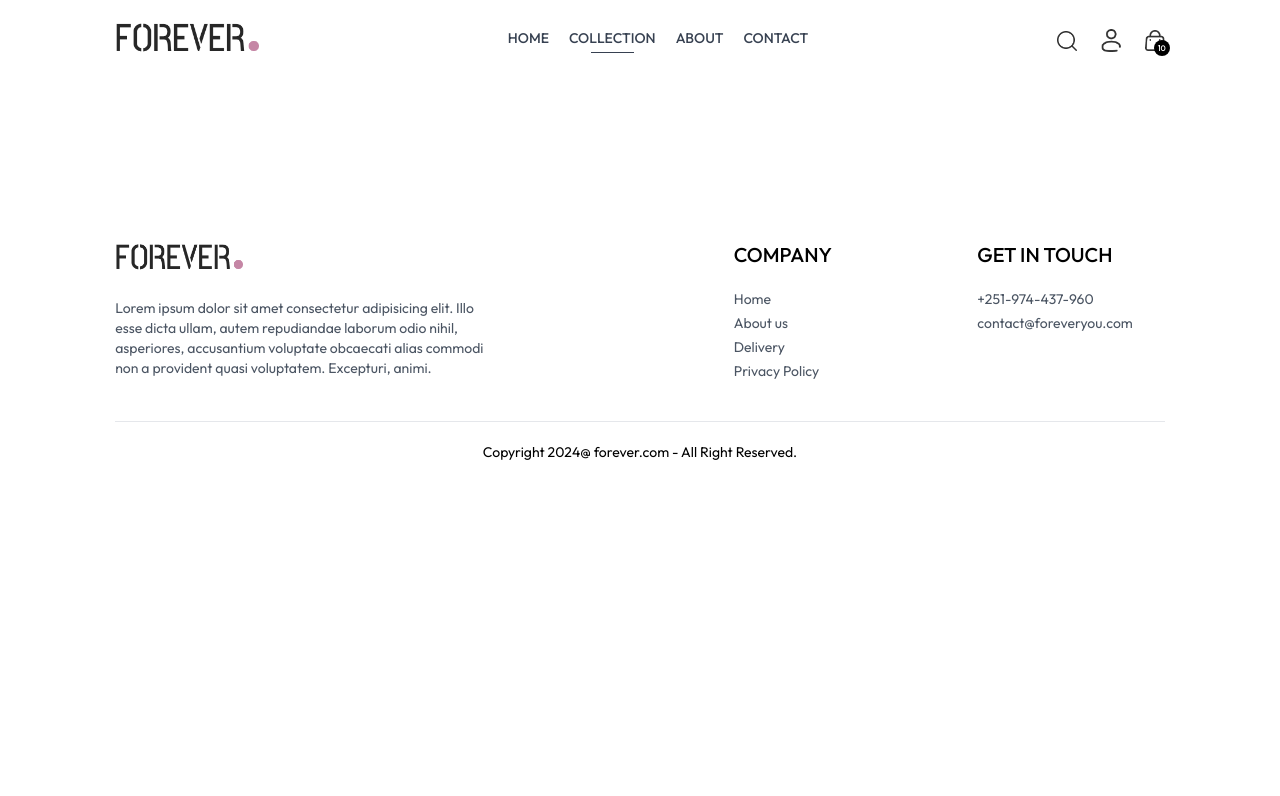
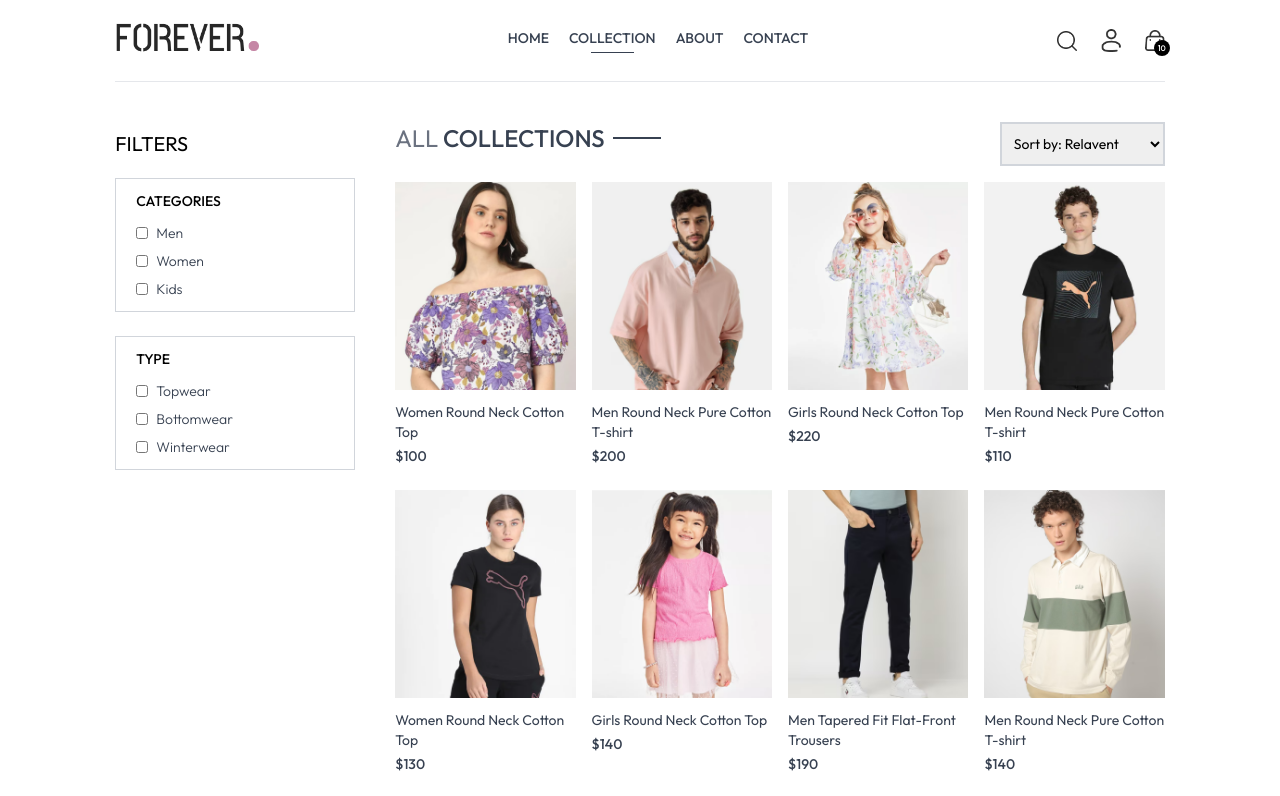
Before and after one commit to Ted-AfroEm/ecommerceApp-front-end, a React (Vite) app: page /collection in a window 1280 px wide. Shown: the top 796 px of the page. Built offline with nearby package versions, Linux system fonts and the light colour scheme.

Commit message:
Add collection section with all filter functionality

```diff
--- a/src/pages/Collection.tsx
+++ b/src/pages/Collection.tsx
@@ -1,5 +1,203 @@
+import React from "react";
+import { useContext, useEffect, useState } from "react";
+import { ShopContext } from "../context/ShopContext";
+import { assets } from "../assets/frontend_assets/assets";
+import Title from "../components/Title";
+import ProductItem from "../components/ProductItem";
+import { Product } from "../types/Product";
+
 const Collection = () => {
-  return <div></div>;
+  const { products } = useContext(ShopContext);
+  const [showFilter, setShowFilter] = useState<boolean>(false);
+  const [filterProducts, setFilterProducts] = useState<Product[]>([]);
+  const [category, setCategory] = useState<string[]>([]);
+  const [subCategory, setSubCategory] = useState<string[]>([]);
+  const [sortType, setSortType] = useState("relevent");
+
+  const toggleCategory = (
+    e: React.ChangeEvent<HTMLInputElement>,
+    category: string[],
+    setCategory: React.Dispatch<React.SetStateAction<string[]>>
+  ) => {
+    const value = e.target.value;
+    if (category.includes(value)) {
+      setCategory((prev) => prev.filter((item) => item !== value));
+    } else {
+      setCategory((prev) => [...prev, value]);
+    }
+  };
+
+  const toggleSubCategory = (
+    e: React.ChangeEvent<HTMLInputElement>,
+    subCategory: string[],
+    setSubCategory: React.Dispatch<React.SetStateAction<string[]>>
+  ) => {
+    const value = e.target.value;
+    if (subCategory.includes(value)) {
+      setSubCategory((prev) => prev.filter((item) => item !== value));
+    } else {
+      setSubCategory((prev) => [...prev, value]);
+    }
+  };
+
+  const applyFilter = () => {
+    let productsCopy = products.slice();
+    if (category.length > 0) {
+      productsCopy = productsCopy.filter((product: Product) =>
+        category.includes(product.category)
+      );
+    }
+
+    if (subCategory.length > 0) {
+      productsCopy = productsCopy.filter((product: Product) =>
+        subCategory.includes(product.subCategory)
+      );
+    }
+    setFilterProducts(productsCopy);
+  };
+
+  const sortProduct = () => {
+    let filterProductsCopy = filterProducts.slice();
+    switch (sortType) {
+      case "low-high":
+        setFilterProducts(filterProductsCopy.sort((a, b) => a.price - b.price));
+        break;
+      case "high-low":
+        setFilterProducts(filterProductsCopy.sort((a, b) => b.price - a.price));
+        break;
+      default:
+        applyFilter();
+        break;
+    }
+  };
+
+  useEffect(() => {
+    applyFilter();
+  }, [category, subCategory]);
+
+  useEffect(() => {
+    sortProduct();
+  }, [sortType]);
+
+  return (
+    <div className="flex flex-col sm:flex-row gap-1 sm:gap-10 pt-10 border-t">
+      {/* Filter Options */}
+      <div className="min-w-60">
+        <p
+          onClick={() => setShowFilter(!showFilter)}
+          className="my-2 text-xl flex items-center cursor-pointer gap-2"
+        >
+          FILTERS{" "}
+          <img
+            className={`h-3 sm:hidden ${showFilter ? "rotate-90" : ""}`}
+            src={assets.dropdown_icon}
+            alt=""
+          />
+        </p>
+
+        <div
+          className={`border border-gray-300 pl-5 py-3 my-5 sm:block ${
+            showFilter ? "" : "hidden"
+          }`}
+        >
+          <p className="mb-3 text-sm font-medium">CATEGORIES</p>
+          <div className="flex flex-col gap-2 text-sm font-light text-gray-700">
+            <label className="flex gap-2">
+              <input
+                className="w-3"
+                type="checkbox"
+                value={"Men"}
+                onChange={(e) => toggleCategory(e, category, setCategory)}
+              />
+              Men
+            </label>
+            <label className="flex gap-2">
+              <input
+                className="w-3"
+                type="checkbox"
+                value={"Women"}
+                onChange={(e) => toggleCategory(e, category, setCategory)}
+              />
+              Women
+            </label>
+            <label className="flex gap-2">
+              <input
+                className="w-3"
+                type="checkbox"
+                value={"Kids"}
+                onChange={(e) => toggleCategory(e, category, setCategory)}
+              />
+              Kids
+            </label>
+          </div>
+        </div>
+        <div
+          className={`border border-gray-300 pl-5 py-3 mt-6 sm:block ${
+            showFilter ? "" : "hidden"
+          }`}
+        >
+          <p className="mb-3 text-sm font-medium">TYPE</p>
+          <div className="flex flex-col gap-2 text-sm font-light text-gray-700">
+            <label className="flex gap-2">
+              <input
+                className="w-3"
+                type="checkbox"
+                value={"Topwear"}
+                onChange={(e) =>
+                  toggleSubCategory(e, subCategory, setSubCategory)
+                }
+              />
+              Topwear
+            </label>
+            <label className="flex gap-2">
+              <input
+                className="w-3"
+                type="checkbox"
+                value={"Bottomwear"}
+                onChange={(e) =>
+                  toggleSubCategory(e, subCategory, setSubCategory)
+                }
+              />
+              Bottomwear
+            </label>
+            <label className="flex gap-2">
+              <input
+                className="w-3"
+                type="checkbox"
+                value={"Winterwear"}
+                onChange={(e) =>
+                  toggleSubCategory(e, subCategory, setSubCategory)
+                }
+              />
+              Winterwear
+            </label>
+          </div>
+        </div>
+      </div>
+      {/*
+      Right Side */}
+      <div className="flex-1">
+        <div className="flex justify-between text-base sm:text-2xl mb-4">
+          <Title text1="ALL" text2="COLLECTIONS" />
+          <select
+            onChange={(e) => setSortType(e.target.value)}
+            className="border-2 border-gray-300 text-sm px-2"
+          >
+            <option value="relevant">Sort by: Relavent</option>
+            <option value="low-high">Sort by: Low to High</option>
+            <option value="high-low">Sort by: High to Low</option>
+          </select>
+        </div>
+
+        {/*  Map Products */}
+        <div className="grid grid-cols-2 md:grid-cols-3 lg:grid-cols-4 gap-4 gap-y-6">
+          {filterProducts.map((product, index) => (
+            <ProductItem key={index} product={product} />
+          ))}
+        </div>
+      </div>
+    </div>
+  );
 };
 
 export default Collection;
```
